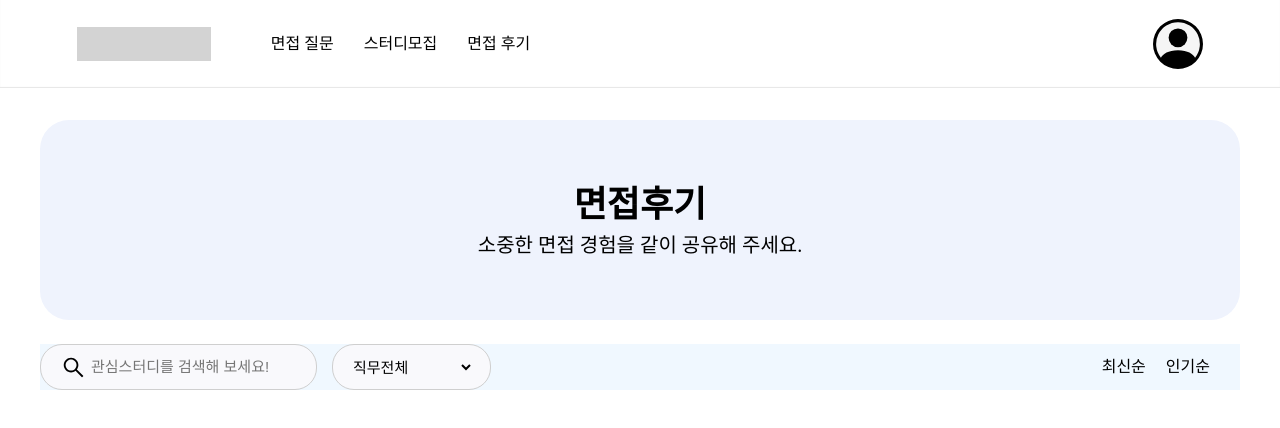
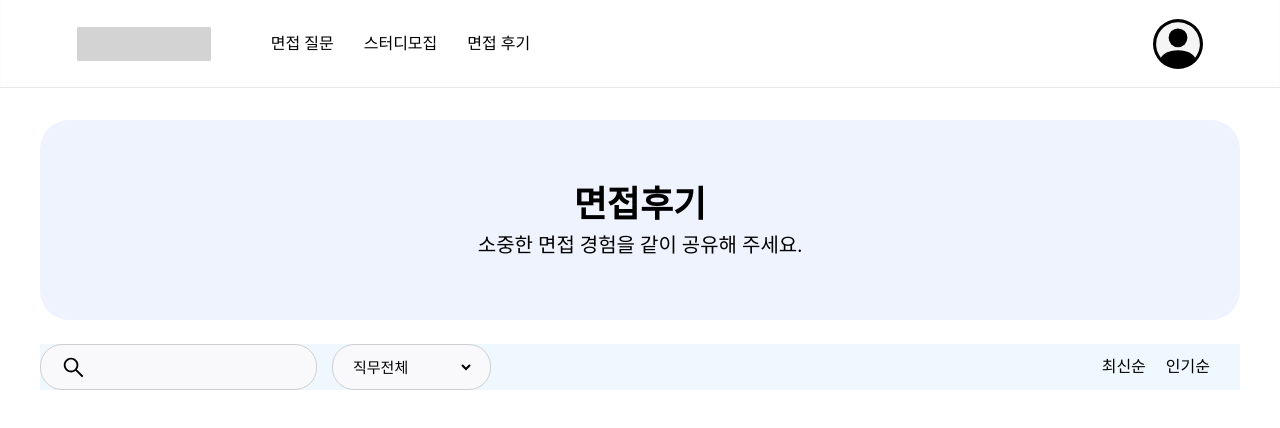
Before and after one commit to codestates-seb/seb39_main_010, a React (Create React App) app in the folder client/: page /interview/review in a window 1280 px wide. Shown: the top 428 px of the page. Built offline with nearby package versions, Linux system fonts and the light colour scheme.

Commit message:
Feat: placeholder porps로 받아오기 설정

```diff
--- a/client/src/components/common/SearchBox/SearchBox.tsx
+++ b/client/src/components/common/SearchBox/SearchBox.tsx
@@ -1,6 +1,7 @@
 import React from 'react';
 import styled from 'styled-components';
 import { AiOutlineSearch } from 'react-icons/ai';
+import { isPropertySignature } from 'typescript';
 
 export const SearchContainer = styled.div`
 	display: flex;
@@ -22,8 +23,8 @@ export const SearchContainer = styled.div`
 			margin-right: 5px;
 		}
 		input {
-			float: left;
-			padding: 0;
+			width: 200px;
+
 			background: none;
 			border: none;
 			outline: none;
@@ -34,14 +35,14 @@ export const SearchContainer = styled.div`
 	}
 `;
 
-const Search = () => {
+const Search: React.FC<{ text: string }> = (props) => {
 	return (
 		<SearchContainer>
 			<form>
 				<div>
 					<AiOutlineSearch size={25} />
 				</div>
-				<input type="text" placeholder="관심스터디를 검색해 보세요!" />
+				<input type="text" placeholder={props.text} />
 			</form>
 		</SearchContainer>
 	);
```
